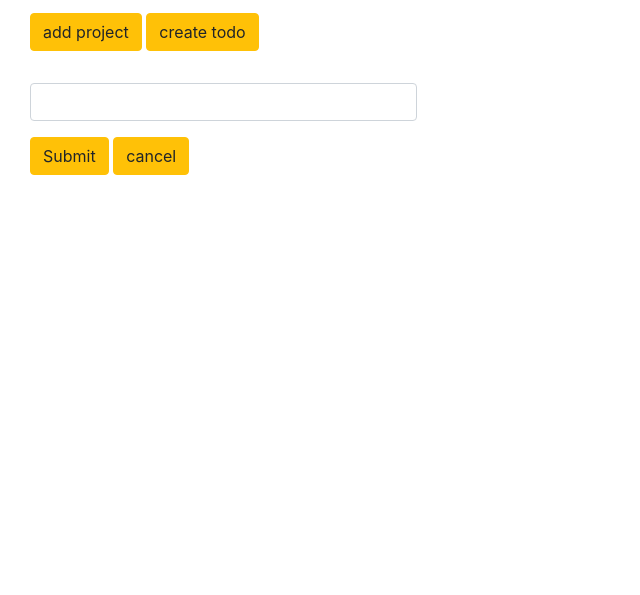
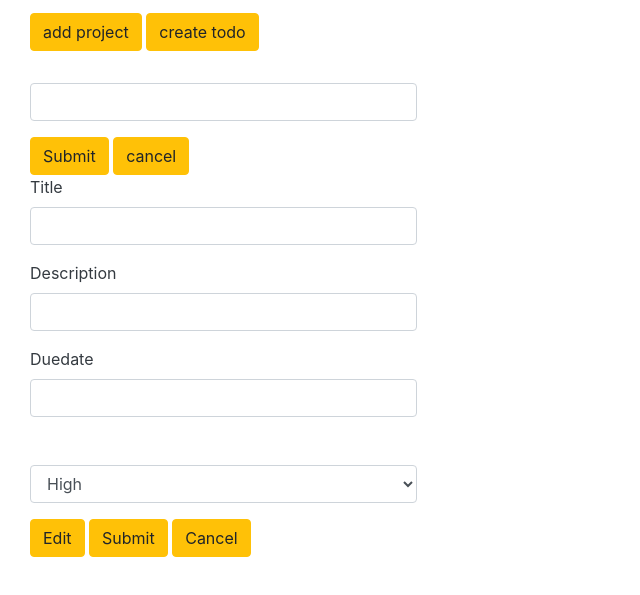
Before and after one commit to dibdas/todo_app, a website built with webpack: page dist/index.html in a window 1280 px wide. Shown: the part 129-724 px from the top of the page, without its empty margins (0-640 px from the left). Built offline with nearby package versions, Linux system fonts and the light colour scheme.

Commit message:
modified index.html

```diff
--- a/dist/index.html
+++ b/dist/index.html
@@ -28,7 +28,7 @@
                     </div>
 
                 </nav>
-                <form class="">
+                <form id="project-form">
                     <div class="form-group">
                         <label for="projectName" class="text-white">Porject</label>
                         <input type ="text" id="projectName" class="form-control">
@@ -39,6 +39,42 @@
                     </div>
 
                 </form>
+                <form id="todo-form">
+                    <div class="form-group">
+                        <label for="todoTitle" class="text-dark">Title</label>
+                        <input type="text" id="todoTitle" class="form-control">
+
+                    </div>
+                    <div class="form-group">
+                        <label for="todoDescription" class="text-dark">Description</label>
+                        <input type="text" id="todoDescription" class="form-control">
+
+                    </div>
+                    <div class="form-group">
+                        <label for="todoDuedate" class="text-dark">Duedate</label>
+                        <input type="text" id="todoDuedate" class="form-control">
+
+                    </div>
+                    <div class="form-group">
+                        <label for="todoPriority" class="text-white">Title</label>
+                        <select class="form-control" id="todoPriority">
+                            <option value="High">High</option>
+                            <option value="Meduim">Medium</option>
+                            <option value="Low">Low</option>
+                        </select>
+
+                    </div>
+                    <div>
+                        <button type="submit" id="editTodo" class="btn btn-warning">Edit</button>
+                        <button type="submit" id="submitTodo" class="btn btn-warning">Submit</button>
+                        <button type="submit" id="cancelTodo" class="btn btn-warning">Cancel</button>
+                    </div>
+
+
+                </form>
+            </div>
+            <div class="col-lg-8" id="content">
+
             </div>
 
 
```
